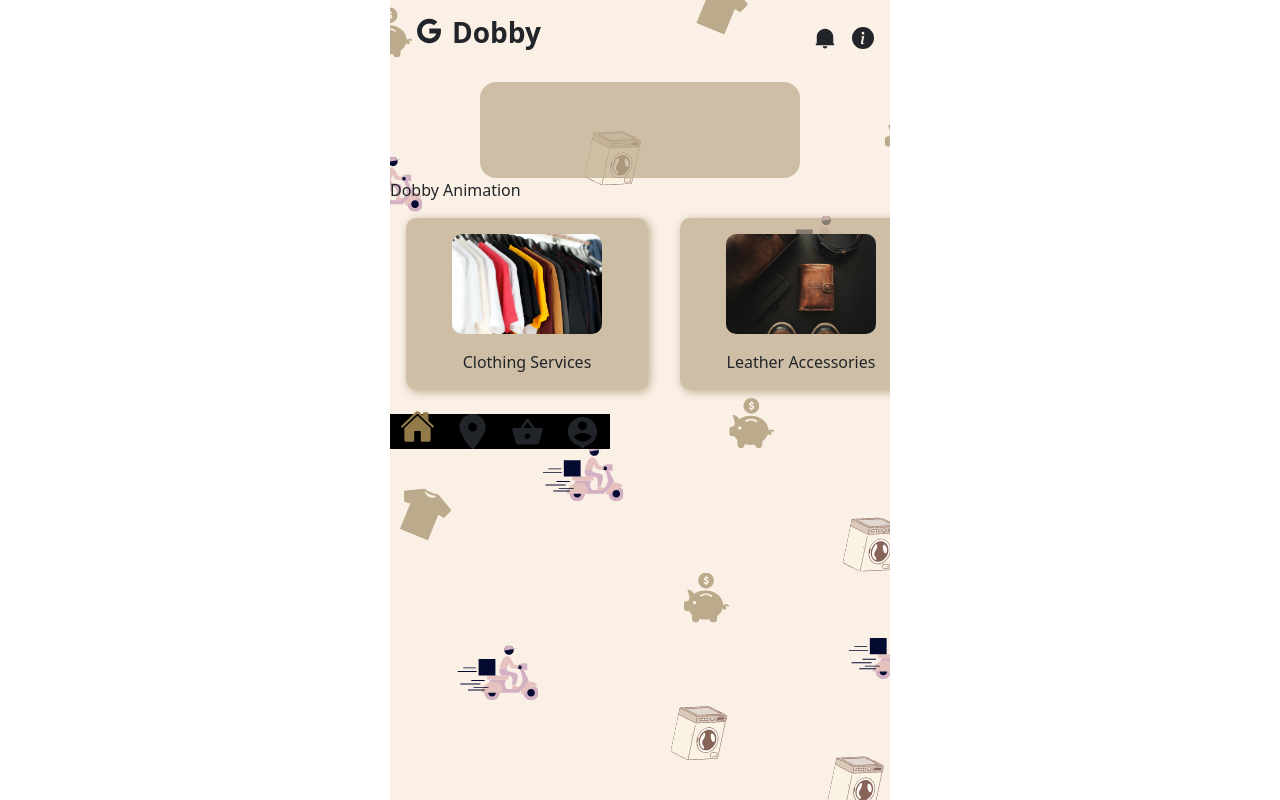
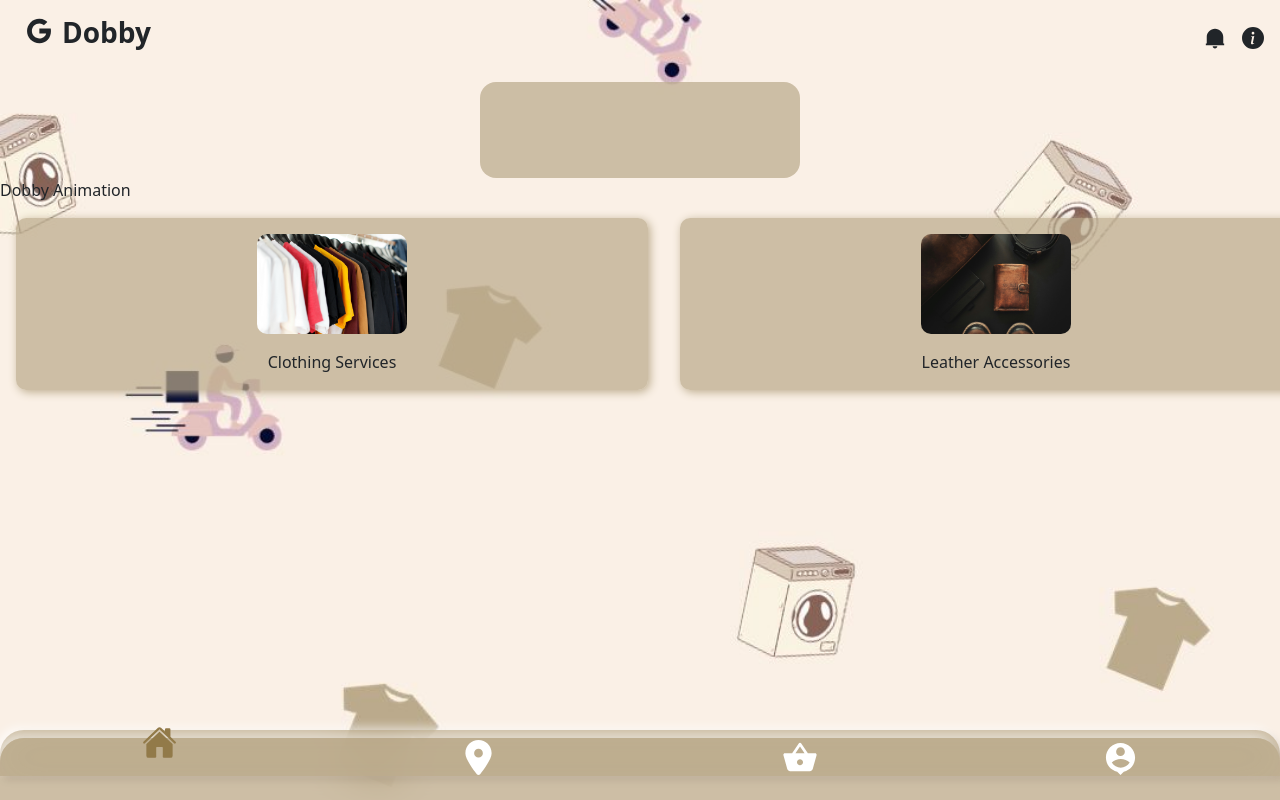
Before and after one commit to Raon-The-Programmer/DOBYFE, a React (Vite) app: page /explore in a window 1280 px wide. Built offline with nearby package versions, Linux system fonts and the light colour scheme; grey boxes are pictures that could not be loaded.

Commit message:
added pages

```diff
--- a/src/App.css
+++ b/src/App.css
@@ -1,13 +1,14 @@
 #root {
-  max-width: 500px;
+
   height: 100vh;
-  width: 100wh;
+  width: 100vw;
   margin: 0 auto;
   overflow-x: hidden;
   padding:0;
-  --background-image:url('AppBG.png');
+  --background-image:url('AppBG.jpg');
   --main-color: #faf0e6;
   --dark-beige:#bbab8cb7;
   --font:black;
   background-image: var(--background-image);
+  background-size: cover;
 }
--- a/src/App.jsx
+++ b/src/App.jsx
@@ -8,6 +8,9 @@ import Home from './Components/Home'
 import Mainpage from './Components/Content/Mainpage'
 import ForgotPassword from './Components/Auth/ForgotPasswor'
 import ResetPassword from './Components/Auth/ResetPassword'
+import Location from './Components/Locations/Location'
+import Profile from './Components/Profile/Profile'
+import Basket from './Components/Basket/Basket'
 
 function App() {
 
@@ -22,6 +25,9 @@ function App() {
         <Route path='/explore' element={<Mainpage/>}/>
         <Route path='/forgot' element={<ForgotPassword/>}/>
         <Route path='/resetpassword/:id/:token' element={<ResetPassword/>}/>
+        <Route path='/location' element={<Location/>}/>
+        <Route path='/profile' element={<Profile/>}/>
+        <Route path='/basket' element={<Basket/>}/>
       </Routes>
 
    </Router>
--- a/src/Components/Auth/styles/signup.css
+++ b/src/Components/Auth/styles/signup.css
@@ -49,8 +49,13 @@
     background-color: var(--dark-beige);
     padding: 1rem;
     border-radius: 1rem;
+    box-shadow:10px 10px 20px #d1d1d1, -10px -10px 20px #ffffff ;
+    transition: box-shadow 0.3s ease;
+}
+.Signinform:hover {
+    box-shadow: 5px 5px 10px #d1d1d1, -5px -5px 10px #ffffff;
+  }
 
-}
 .fontSize{
     font-size: smaller;
 }
--- /dev/null
+++ b/src/Components/Basket/Basket.jsx
@@ -0,0 +1,18 @@
+import React from 'react'
+import Navbar from '../Navbar'
+
+const Basket = () => {
+  return (
+    <div>
+        <div>
+            <h2>Basket</h2>
+            <p>Under Construction</p>
+        </div>
+        <div>
+            <Navbar/>
+        </div>
+    </div>
+  )
+}
+
+export default Basket
--- a/src/Components/Content/Mainpage.jsx
+++ b/src/Components/Content/Mainpage.jsx
@@ -29,7 +29,7 @@ const Mainpage = () => {
       <div>
         <Services />
       </div>
-      <div>
+      <div className='container-fluid'>
         <Navbar />
       </div>
     </div>
--- a/src/Components/Content/mainpage.css
+++ b/src/Components/Content/mainpage.css
@@ -1,6 +1,6 @@
 .offers{
     height: 6rem;
-    width: 20rem;
+    min-width: 20rem;
     background-color: var(--dark-beige);
 }
 
--- /dev/null
+++ b/src/Components/Locations/Location.jsx
@@ -0,0 +1,18 @@
+import React from 'react'
+import Navbar from '../Navbar'
+
+const Location = () => {
+  return (
+    <div>
+        <div>
+            <h2>Locations</h2>
+            <p>Under Construction</p>
+        </div>
+        <div>
+            <Navbar/>
+        </div>
+    </div>
+  )
+}
+
+export default Location
--- a/src/Components/Nav.css
+++ b/src/Components/Nav.css
@@ -1,20 +1,24 @@
+.navbar {
+  width: 100%;
+  border-top-left-radius: 1.5rem;
+  border-top-right-radius: 1.5rem;
+  background-color: var(--dark-beige);
+  backdrop-filter: blur(20px); /* Blur the background slightly */
+  box-shadow: 4px 4px 8px rgba(29, 6, 6, 0.1), -4px -4px 8px rgba(255, 255, 255, 0.5);
+}
 
 .navbar ul {
   list-style: none;
   padding: 0;
-    display: flex;
-    justify-content: space-between;
-    align-items: stretch;
-    background: black;
 }
 
 .navbar li {
-    margin: 0 10px;
   cursor: pointer;
+  color: white;
   transition: transform 0.2s, color 0.2s;
 }
 
 .navbar li.active {
-    transform: translateY(-5px);
+  transform: translateY(-15px);
   color: #927a49;
 }
--- a/src/Components/Navbar.jsx
+++ b/src/Components/Navbar.jsx
@@ -3,33 +3,44 @@ import { IoHome } from "react-icons/io5";
 import { FaLocationDot } from "react-icons/fa6";
 import { IoMdBasket } from "react-icons/io";
 import { RiAccountPinCircleFill } from "react-icons/ri";
-import './Nav.css'
-
+import './Nav.css';
+import { useNavigate } from 'react-router-dom';
 const Navbar = () => {
   const [selectedTab, setSelectedTab] = useState('home');
-
+  const navigate = useNavigate()
   const handleTabClick = (tab) => {
     setSelectedTab(tab);
+    if(tab === 'location'){
+      navigate('/location')
+    }
+    else if(tab === 'basket'){
+      navigate('/basket')
+    }
+    else if(tab === 'profile'){
+      navigate('/profile')
+    }
+    else{
+      navigate('/explore')
+    }
   };
 
   return (
-
-    <div className="navbar">
-      <ul>
-        <li className={selectedTab === 'home' ? 'active' : ''} onClick={() => handleTabClick('home')}>
-        <IoHome size={35} />
+    <nav className="navbar navbar-expand-sm navbar-dark  fixed-bottom">
+      <ul className="navbar w-100 justify-content-around">
+        <li className={`nav-item ${selectedTab === 'home' ? 'active' : ''}`}>
+          <IoHome size={35} className="nav-link" onClick={() => handleTabClick('home')} />
         </li>
-        <li className={selectedTab === 'location' ? 'active' : ''} onClick={() => handleTabClick('location')}>
-        <FaLocationDot size={35} />
+        <li className={`nav-item ${selectedTab === 'location' ? 'active' : ''}`}>
+          <FaLocationDot size={35} className="nav-link" onClick={() => handleTabClick('location')} />
         </li>
-        <li className={selectedTab === 'basket' ? 'active' : ''} onClick={() => handleTabClick('basket')}>
-        <IoMdBasket size={35} />
+        <li className={`nav-item ${selectedTab === 'basket' ? 'active' : ''}`}>
+          <IoMdBasket size={38} className="nav-link" onClick={() => handleTabClick('basket')} />
         </li>
-        <li className={selectedTab === 'profile' ? 'active' : ''} onClick={() => handleTabClick('profile')}>
-        <RiAccountPinCircleFill size={35}/>
+        <li className={`nav-item ${selectedTab === 'profile' ? 'active' : ''}`}>
+          <RiAccountPinCircleFill size={35} className="nav-link" onClick={() => handleTabClick('profile')} />
         </li>
       </ul>
-   </div>
+    </nav>
   );
 }
 
--- /dev/null
+++ b/src/Components/Profile/Profile.jsx
@@ -0,0 +1,16 @@
+import React from 'react'
+import Navbar from '../Navbar'
+
+const Profile = () => {
+  return (
+    <div>
+        <div><h2>Profile</h2>
+        <p>Under Construction</p></div>
+        <div>
+            <Navbar/>
+        </div>
+    </div>
+  )
+}
+
+export default Profile
```
Also changed, not shown: src/AppBG.jpg (added). Lines whose indentation alone changed are shown as unchanged.
